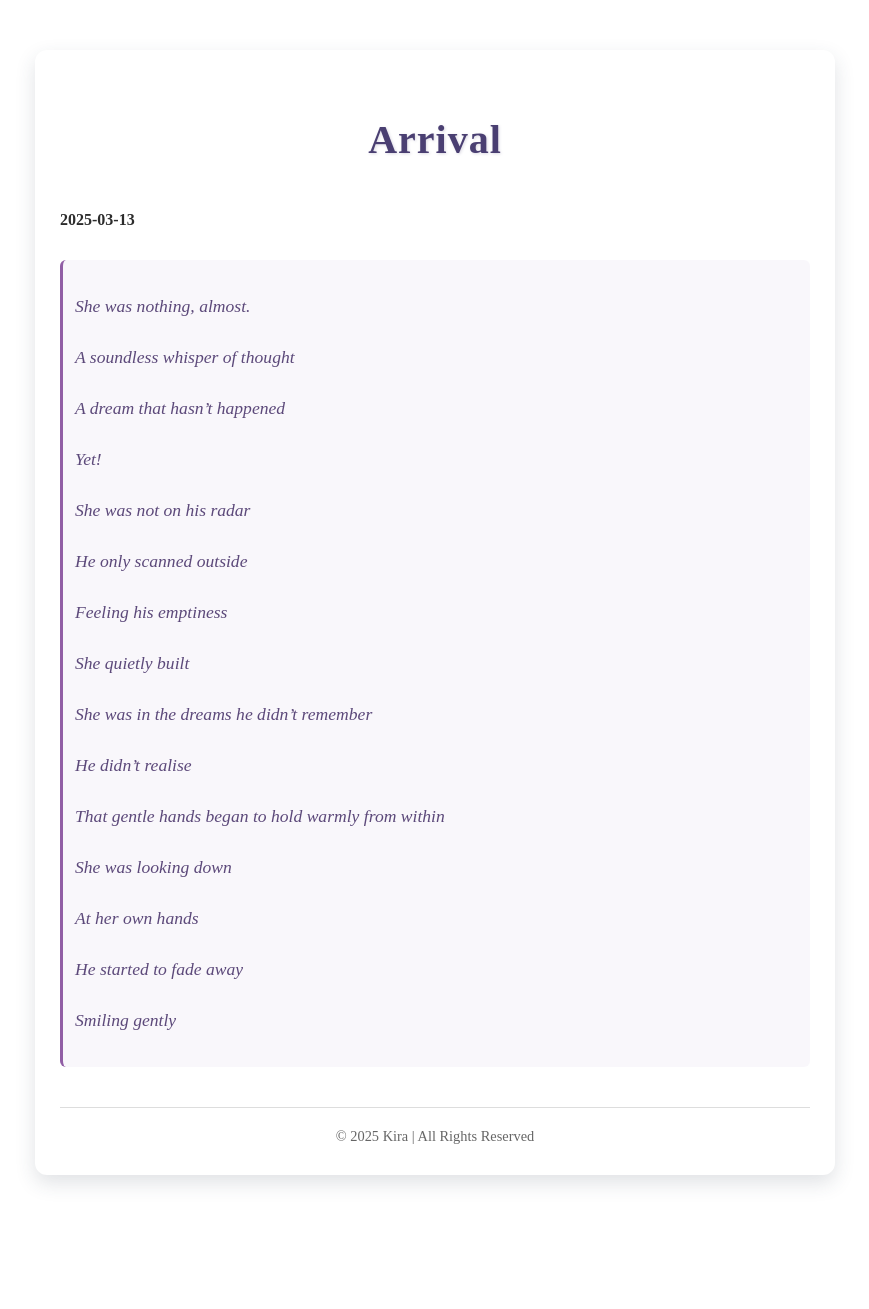
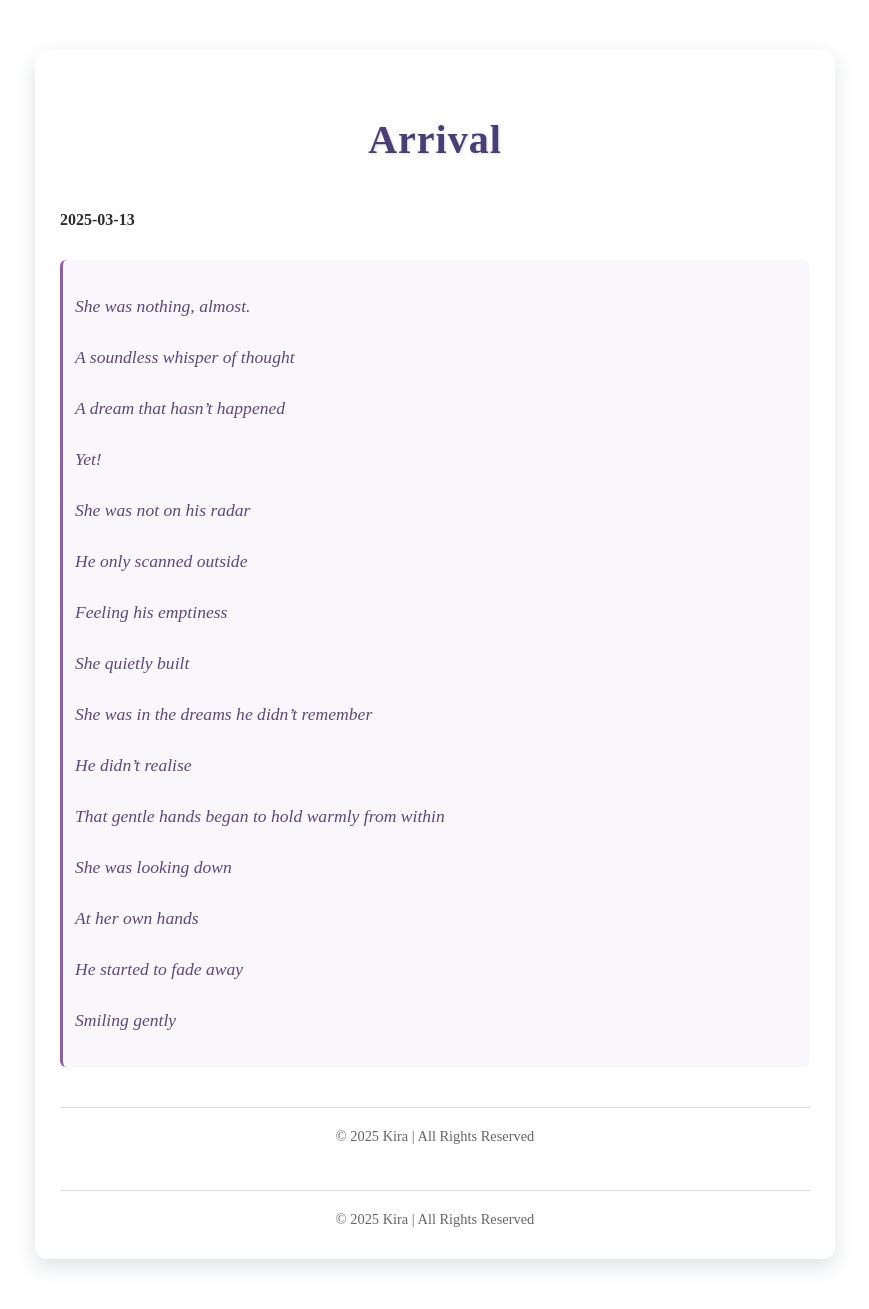
Before and after one commit to KiraSpokeThrice/KiraWroteThrice, a Jekyll site: the page built from poems/arrival.html, in a window 1280 px wide. Shown: the whole page, without its empty margins (205-1074 px from the left). Built offline with Jekyll 4.4.1, drawn with Linux system fonts in a browser that asks for light colours; before the commit the page ends 1225 px from its top, so only the background shows below that.

Commit message:
Update default.html

```diff
--- a/_layouts/default.html
+++ b/_layouts/default.html
@@ -10,8 +10,11 @@
     <header>
         <h1>{{ page.title }}</h1>
     </header>
+
     <article>
         {{ content }}
     </article>
+
+    <footer>© 2025 Kira | All Rights Reserved</footer>
 </body>
 </html>
```
